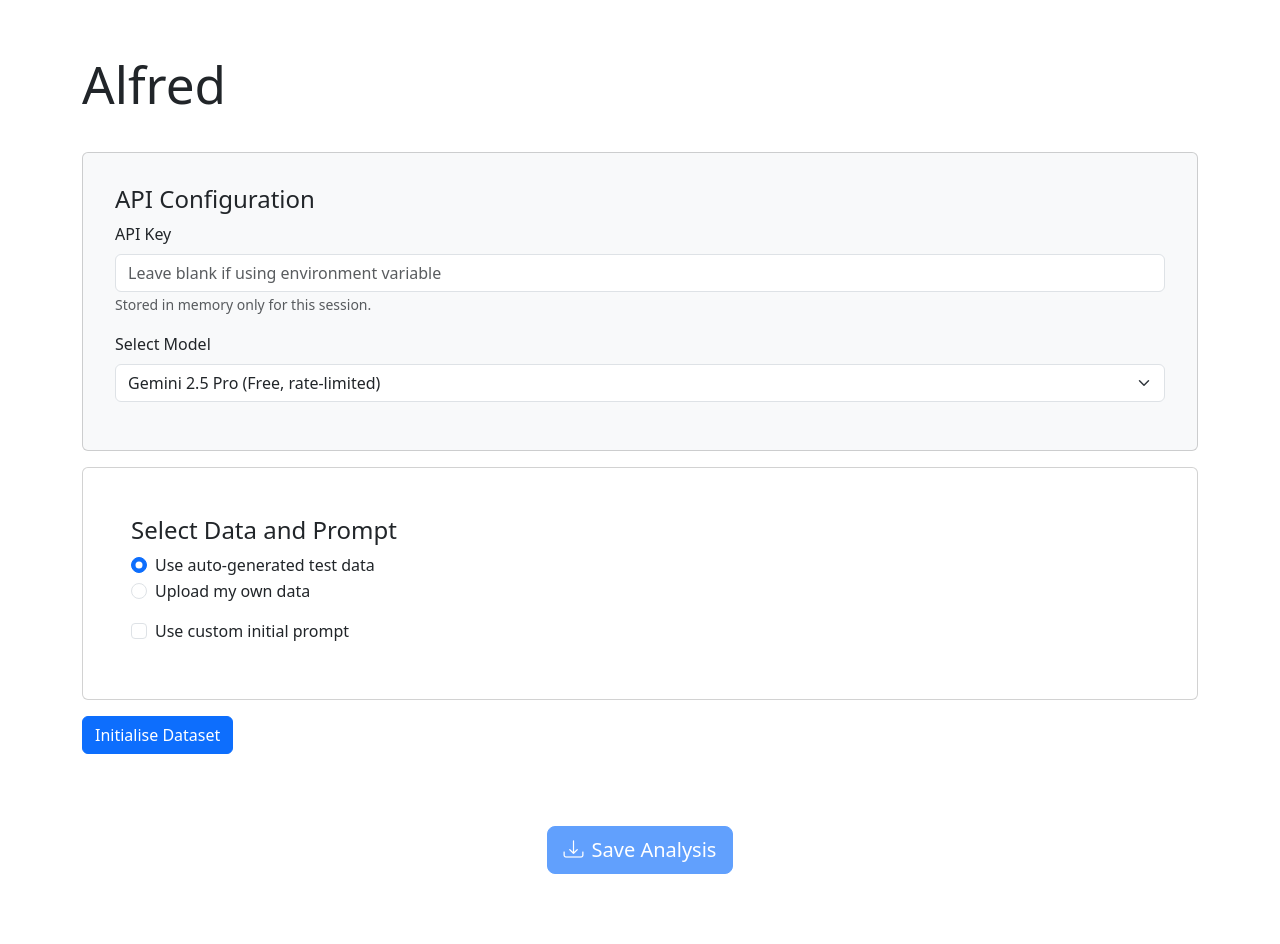
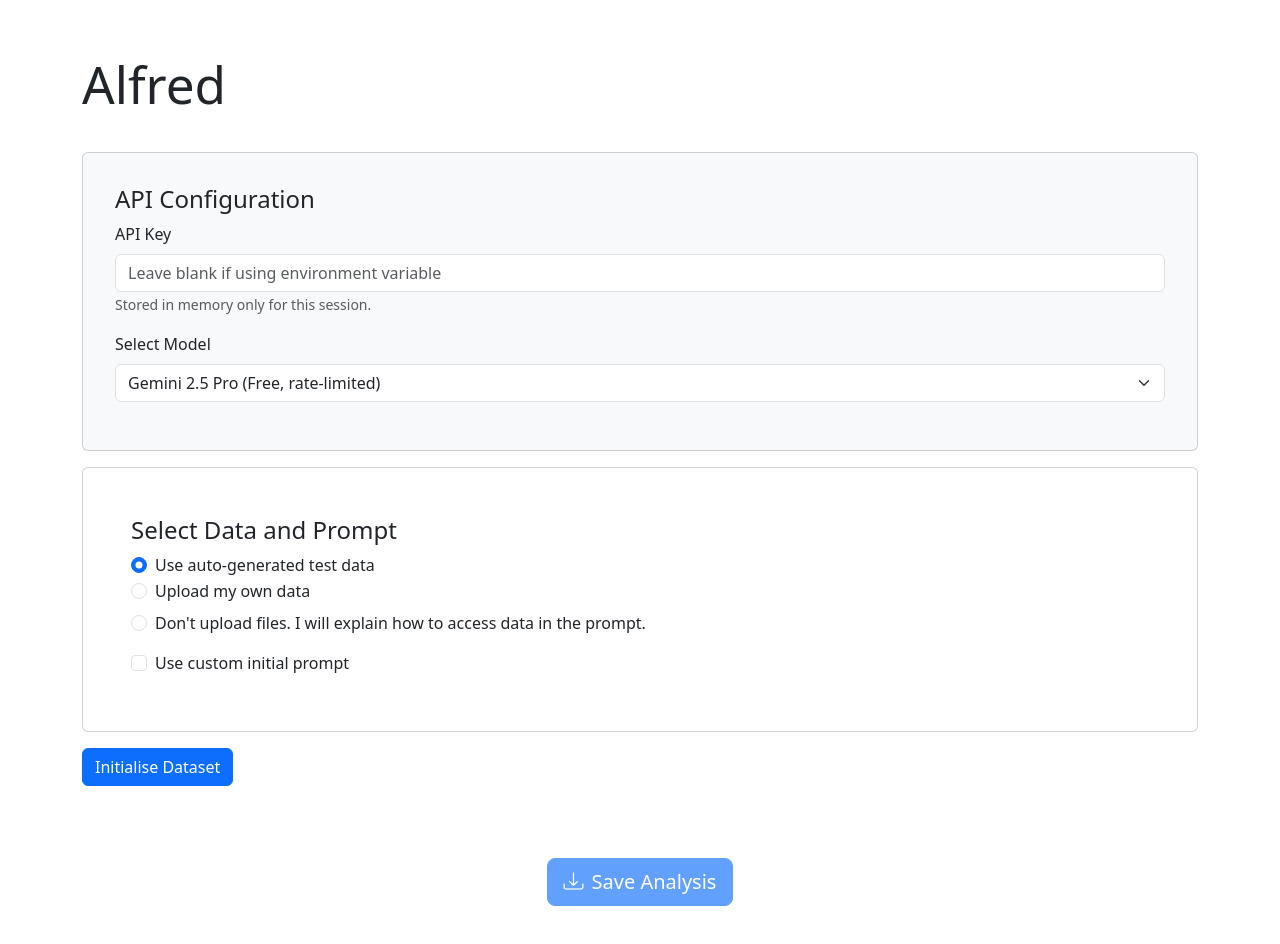
Before and after one commit to suyash144/Alfred, a React (Vite) app in the folder alfred-react-app/: page / in a window 1280 px wide. Shown: the top 944 px of the page. Built offline with nearby package versions, Linux system fonts and the light colour scheme.

Commit message:
user can explain data access in prompt rather than initialising with data

```diff
--- a/alfred-react-app/src/components/DataSourceSelector.jsx
+++ b/alfred-react-app/src/components/DataSourceSelector.jsx
@@ -87,6 +87,17 @@ const DataSourceSelector = ({
                     id="customData"
                     value="custom"
                     checked={dataSource === 'custom'}
+                    onChange={handleDataSourceRadio}
+                    disabled={isDisabled}
+                    className="mb-2"
+                />
+                <Form.Check
+                    type="radio"
+                    label="Don't upload files. I will explain how to access data in the prompt."
+                    name="dataSource"
+                    id="noData"
+                    value="none"
+                    checked={dataSource === 'none'}
                     onChange={handleDataSourceRadio}
                     disabled={isDisabled}
                     className="mb-2"
```
Also changed, not shown: 1 other file (tests, documents, lock files or other folders).
